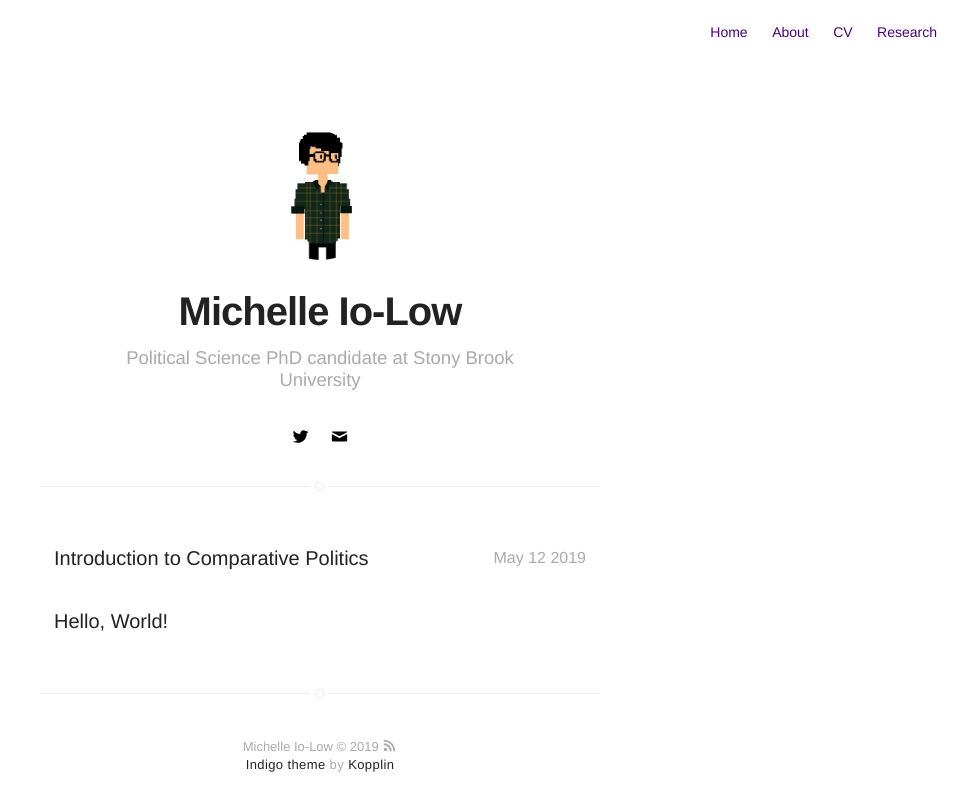
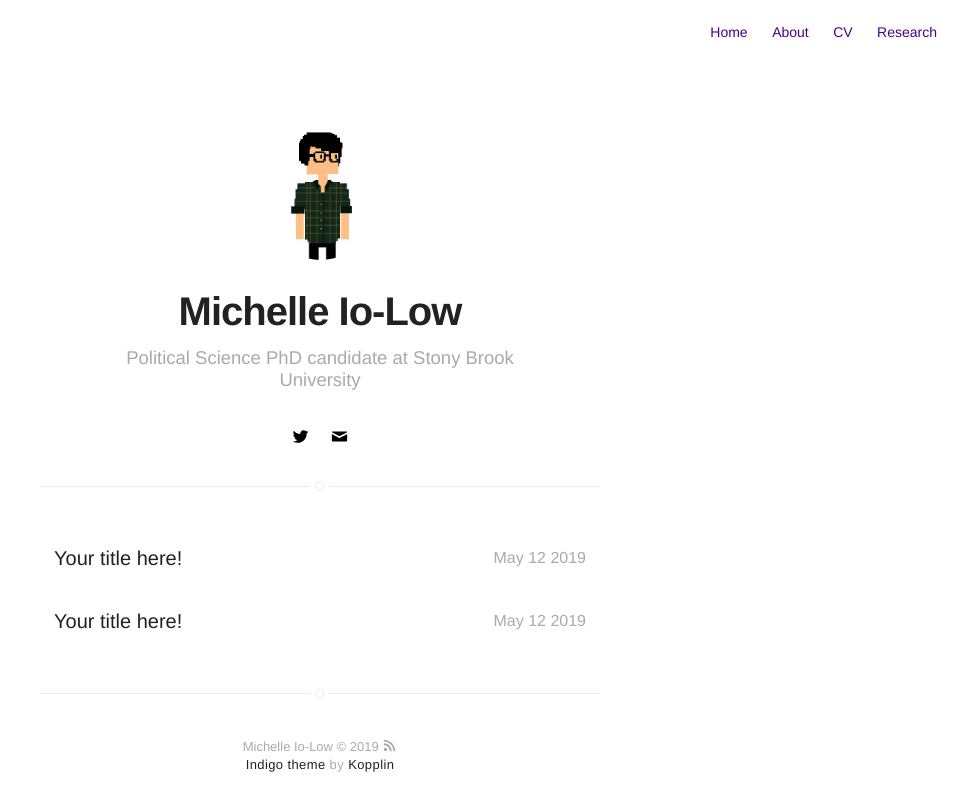
Before and after one commit to miolow/miolow.github.io, a Jekyll site: the page built from teaching/index.html, in a window 1280 px wide. Shown: the top 811 px of the page, without its empty margins (320-1280 px from the left). Built offline with Jekyll 4.4.1, drawn with Linux system fonts in a browser that asks for light colours.

Commit message:
add comments to data files

```diff
--- a/_data/research.yml
+++ b/_data/research.yml
@@ -1,3 +1,4 @@
+# The formats here are totally same with the teaching.yml.
 -
   title: Introduction to Comparative Politics
   url: https://github.com/miolow/indigo_portfolio
@@ -6,11 +7,3 @@
   title: Hello, World!
   url: https://github.com/miolow/indigo_portfolio
   date: 2019-05-12 13:23 +0000
--
-  title: Introduction to Comparative Politics
-  url: https://github.com/miolow/indigo_portfolio
-  date: 2019-05-12 13:23 +0000
--
-  title: Hello, World!
-  url: https://github.com/miolow/indigo_portfolio
-  date: 2019-05-12 13:23 +0000
--- a/_data/teaching.yml
+++ b/_data/teaching.yml
@@ -1,7 +1,10 @@
 -
-  title: Introduction to Comparative Politics
-  url: https://github.com/miolow/indigo_portfolio
+  title: Your title here!
+  url: https://github.com/miolow/indigo_portfolio # Here is your external link of your entry.
+  date: 2019-05-12 13:23 +0000 # And the published date.
+-
+  title: Your title here!
+  url: https://github.com/miolow/indigo_portfolioentry.
   date: 2019-05-12 13:23 +0000
--
-  title: Hello, World!
-  url: https://github.com/miolow/indigo_portfolio
+
+# You can delete all of the demos above and add your own entries with the same format here.
```
